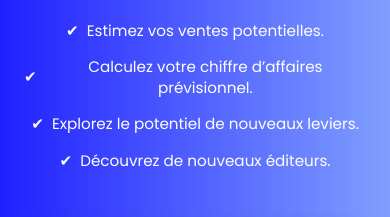
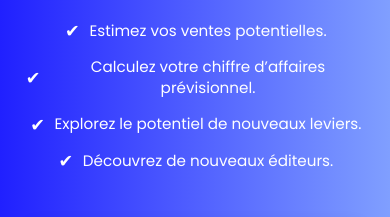
Before and after one commit to Lumigency/simulator, a plain HTML site: page index.html in a window 390 px wide. Shown: the part 258-475 px from the top of the page. Drawn offline with nearby package versions, Linux system fonts and the light colour scheme.

Commit message:
Adjust mobile benefits checkmark baseline

```diff
--- a/index.html
+++ b/index.html
@@ -14,10 +14,10 @@
    <h1>🤝Simulez votre potentiel en affiliation</h1>
 
 <ul class="benefits-list">
-  <li>✔ <span>Estimez vos ventes potentielles.</span></li>
-  <li>✔ <span>Calculez votre chiffre d’affaires prévisionnel.</span></li>
-  <li>✔ <span>Explorez le potentiel de nouveaux leviers.</span></li>
-  <li>✔ <span>Découvrez de nouveaux éditeurs.</span></li>
+  <li><span class="check-icon">✔</span> <span>Estimez vos ventes potentielles.</span></li>
+  <li><span class="check-icon">✔</span> <span>Calculez votre chiffre d’affaires prévisionnel.</span></li>
+  <li><span class="check-icon">✔</span> <span>Explorez le potentiel de nouveaux leviers.</span></li>
+  <li><span class="check-icon">✔</span> <span>Découvrez de nouveaux éditeurs.</span></li>
 </ul>
 
 <div class="insight-card">
--- a/style.css
+++ b/style.css
@@ -53,6 +53,14 @@ body {
   white-space: nowrap;          /* ✅ empêche le retour à la ligne */
 }
 
+.left-column .benefits-list li .check-icon {
+  display: inline-flex;
+  align-items: center;
+  justify-content: center;
+  flex-shrink: 0;
+  line-height: 1;
+}
+
 .benefits-list li span {
   display: inline-block;
   line-height: 1;               /* ✅ garde le texte centré verticalement */
@@ -61,6 +69,36 @@ body {
 }
 
 /* Pour mobile */
+@media (max-width: 768px) {
+  .left-column .benefits-list li {
+    display: flex;
+    align-items: flex-start;
+    gap: 10px;
+    text-align: left;
+    line-height: 1.5;
+    white-space: normal;
+  }
+
+  .left-column .benefits-list li::before,
+  .left-column .check-icon {
+    display: flex;
+    align-items: center;
+    justify-content: center;
+    width: 18px;
+    height: 18px;
+    min-width: 18px;
+    margin-top: 2px;
+    transform: none;
+    line-height: 1;
+    font-size: 1.1rem;
+  }
+
+  .left-column .benefits-list li span {
+    display: inline-block;
+    vertical-align: middle;
+  }
+}
+
 @media (max-width: 420px) {
   .benefits-list li {
     white-space: normal;
```
